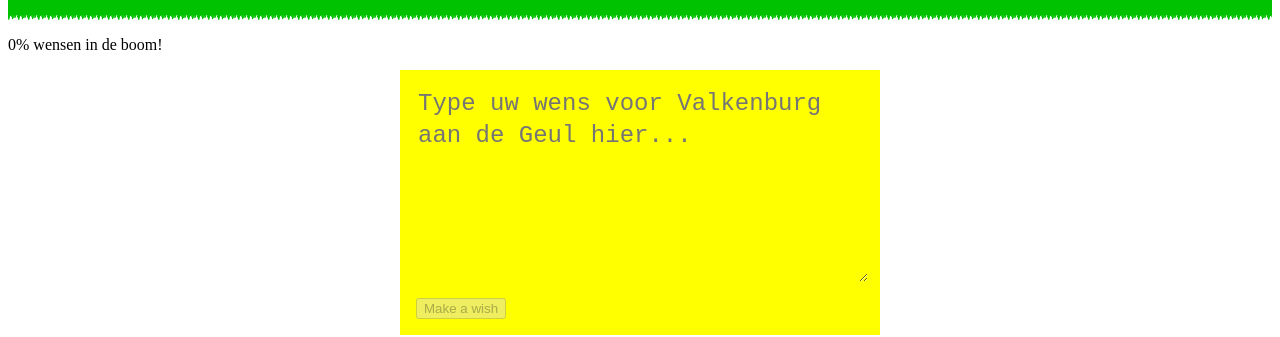
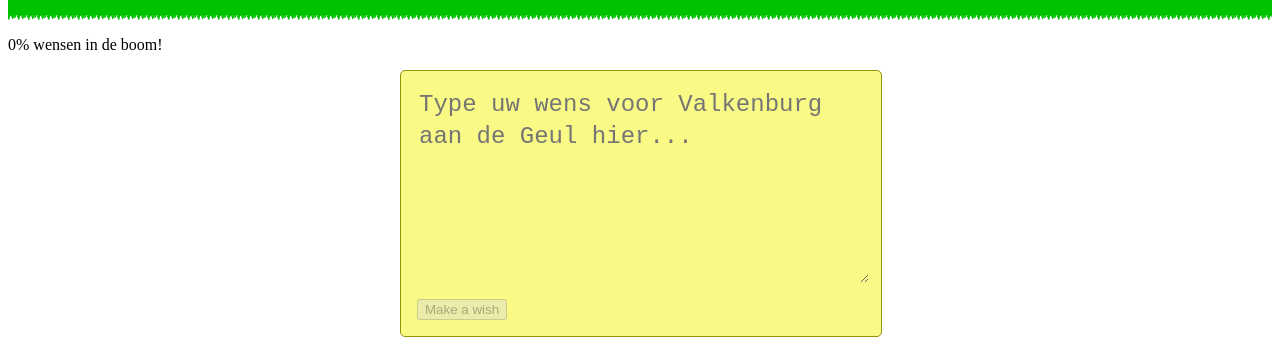
Before and after one commit to pgp-valkenburg/wensboom, a React (Create React App) app: page / in a window 1280 px wide. Shown: the part 488-825 px from the top of the page. Built offline with nearby package versions, Linux system fonts and the light colour scheme.

Commit message:
Add note border

```diff
--- a/src/components/Note/Note.module.css
+++ b/src/components/Note/Note.module.css
@@ -52,7 +52,9 @@
 .note {
   position: absolute;
   z-index: 10;
-  background-color: yellow;
+  background-color: #f9f986;
+  border: 1px solid #929207;
+  border-radius: 5px;
   padding: 1rem;
   width: calc(100% - 2rem);
   max-width: 30em;
@@ -60,7 +62,7 @@
 }
 
 .note textarea {
-  background-color: yellow;
+  background: transparent;
   border: none;
   font-size: 1.5rem;
   line-height: 2rem;
```
